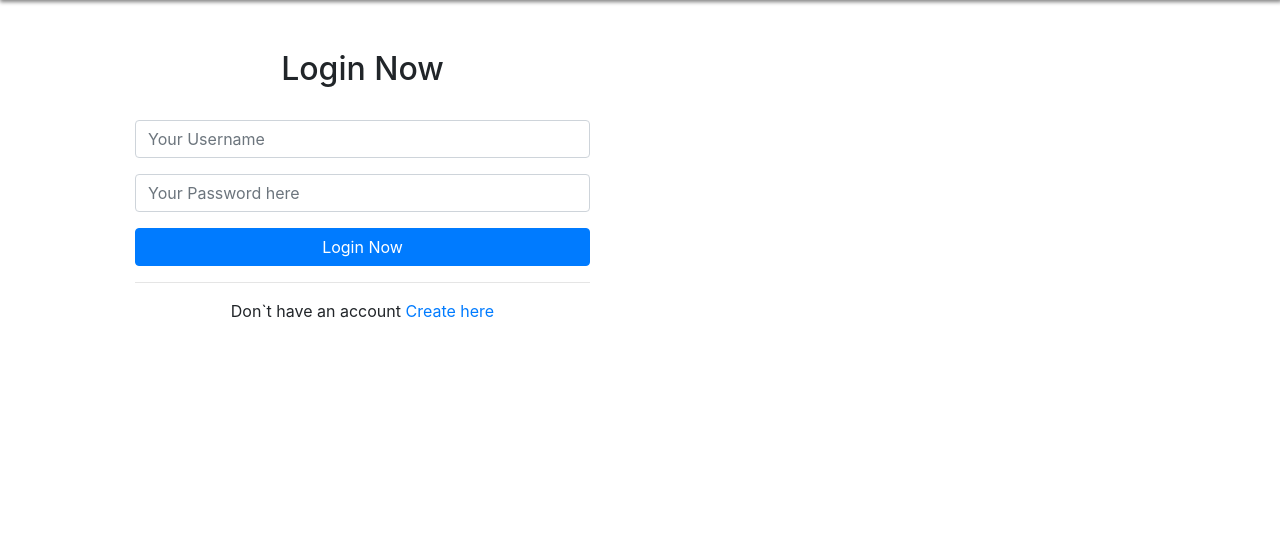
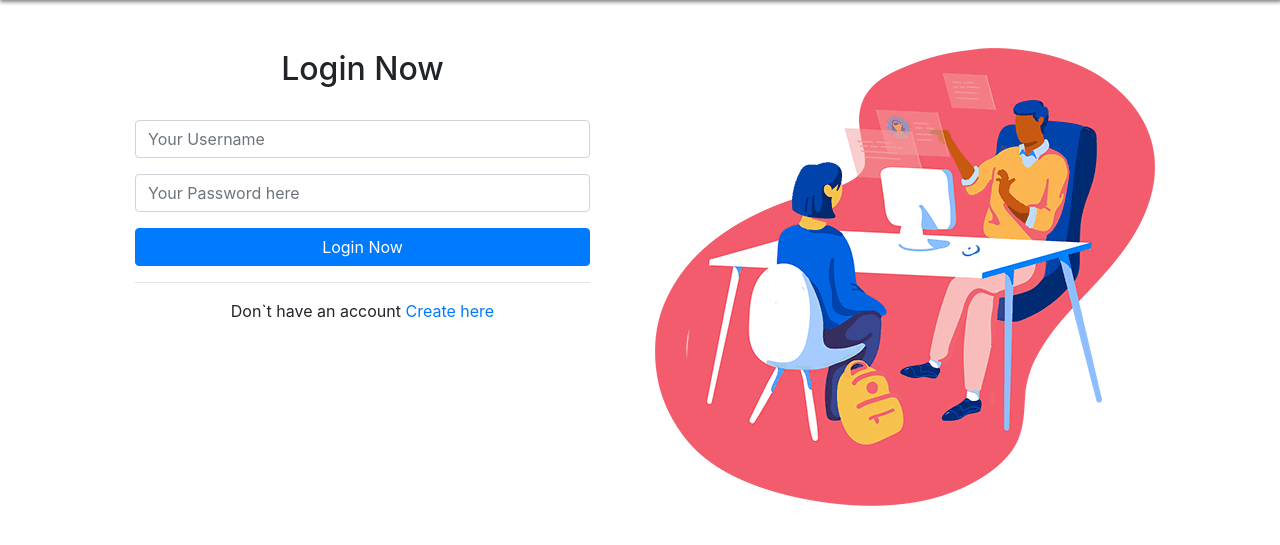
Before and after one commit to Arenzell/Zooming-cls, a Django app: page /login/ in a window 1280 px wide. Shown: the part 56-601 px from the top of the page. Run offline with Django 3.2, Linux system fonts and the light colour scheme; some libraries are stand-ins or nearby versions.

Commit message:
added images

```diff
--- a/templates/index.html
+++ b/templates/index.html
@@ -7,6 +7,7 @@
 <br>
 <br>
 <div class="row justify-content-center mt-5">
+
         <div class="col-md-7 text-center">
 
              <h1>Welcome</h1>
--- a/templates/register/login.html
+++ b/templates/register/login.html
@@ -36,6 +36,10 @@
         Don`t have an account <a href="{% url 'signup' %}">Create here</a>
     </div>
 </div>
+<div class="col-6 mt-5" >
+    {% load static %}
+    <img src="{% static 'others/classroom1.png' %}" alt="">
+</div>
 </div>
 
 
```
Also changed, not shown: db.sqlite3, media/others/classroom 3.png (added), media/others/classroom.png (added), media/others/classroom1.png (added).
